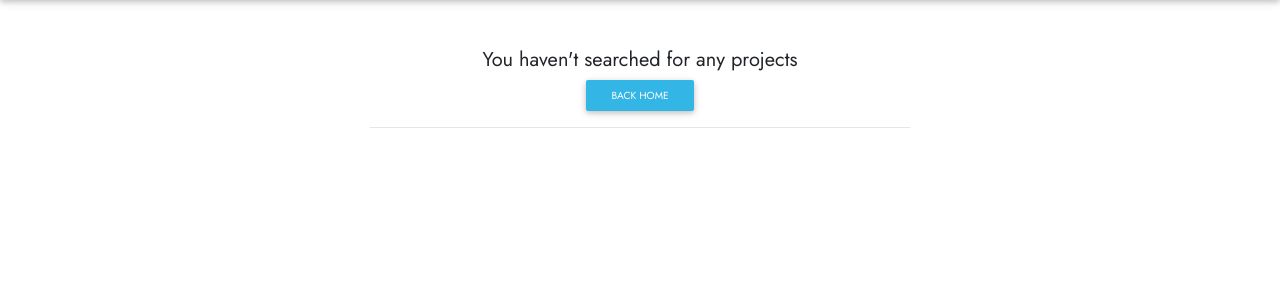
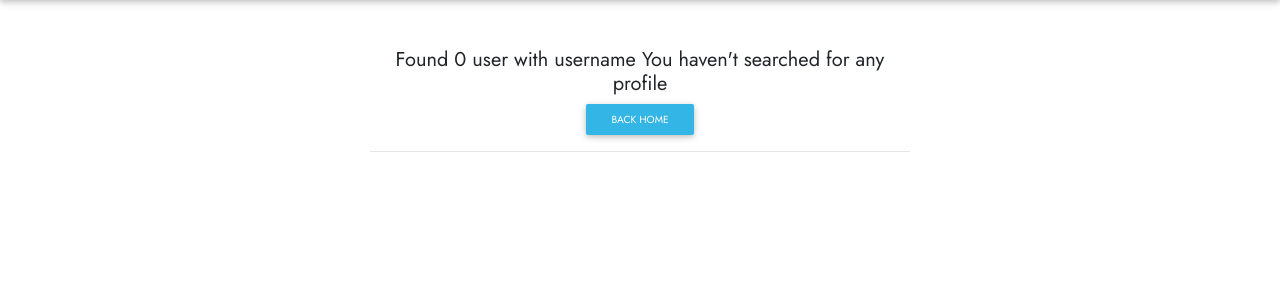
Before and after one commit to Bel-94/awwwards, a Django app: page /search/ in a window 1280 px wide. Shown: the part 58-358 px from the top of the page. Run offline with Django 4.2, Linux system fonts and the light colour scheme; the visitor is signed in with stand-in values (Sample User, id 1); some libraries are stand-ins or nearby versions; some web fonts are replaced.

Commit message:
edit the search function

```diff
--- a/awwclone/templates/main/search.html
+++ b/awwclone/templates/main/search.html
@@ -9,7 +9,7 @@
                 {% if results %}
                 <h5 class="text-center">Found {{ results|length }} projects{{ results|pluralize }}</h5>
                 {% else %}
-                <h5 class="text-center"><strong>{{message}}</strong></h5>
+                <h5 class="text-center">Found 0 user with username <strong>{{message}}</strong></h5>
 
                 <a class="d-block mx-auto" href="/">
                     <button class="btn btn-sm btn-info d-block mx-auto">Back Home</button>
--- a/awwclone/urls.py
+++ b/awwclone/urls.py
@@ -9,7 +9,7 @@ urlpatterns = [
     path('register/',views.register, name='registration'),
     path('login/', auth_views.LoginView.as_view(template_name='registration/login.html'), name='login'),
     path('logout/', auth_views.LogoutView.as_view(template_name='registration/logout.html'), name='logout'),
-    path('search/', views.searchproject, name='search'),
+    path('search/', views.searchprofile, name='search'),
     path('newproject/',views.addProject,name = 'project'),
     path('profile/<id>/',views.profile,name = 'profile'),
     path('editprofile/',views.editprofile,name = 'editprofile'),
--- a/awwclone/views.py
+++ b/awwclone/views.py
@@ -71,18 +71,32 @@ def editprofile(request):
 
 # function for searching the profile
 @login_required(login_url="login")
-def searchproject(request):
-    if 'search' in request.GET and request.GET['search']:
-        search_term = request.GET.get("search")
-        searchResults = Project.search_projects(search_term)
-        message = f'search_term'
+# def searchproject(request):
+#     if 'search' in request.GET and request.GET['search']:
+#         search_term = request.GET.get("search")
+#         searchResults = Project.search_projects(search_term)
+#         message = f'search_term'
+#         params = {
+#             'results': searchResults,
+#             'message': message
+#         }
+#         return render(request, 'main/search.html', params)
+#     else:
+#         message = "You haven't searched for any projects"
+#     return render(request, 'main/search.html', {'message': message})
+
+def searchprofile(request):
+    if 'searchUser' in request.GET and request.GET['searchUser']:
+        name = request.GET.get("searchUser")
+        searchResults = Project.search_projects(name)
+        message = f'name'
         params = {
             'results': searchResults,
             'message': message
         }
         return render(request, 'main/search.html', params)
     else:
-        message = "You haven't searched for any projects"
+        message = "You haven't searched for any profile"
     return render(request, 'main/search.html', {'message': message})
 
 # function for adding a project
```
Also changed, not shown: awwclone/models.py (+5 -5 lines).
